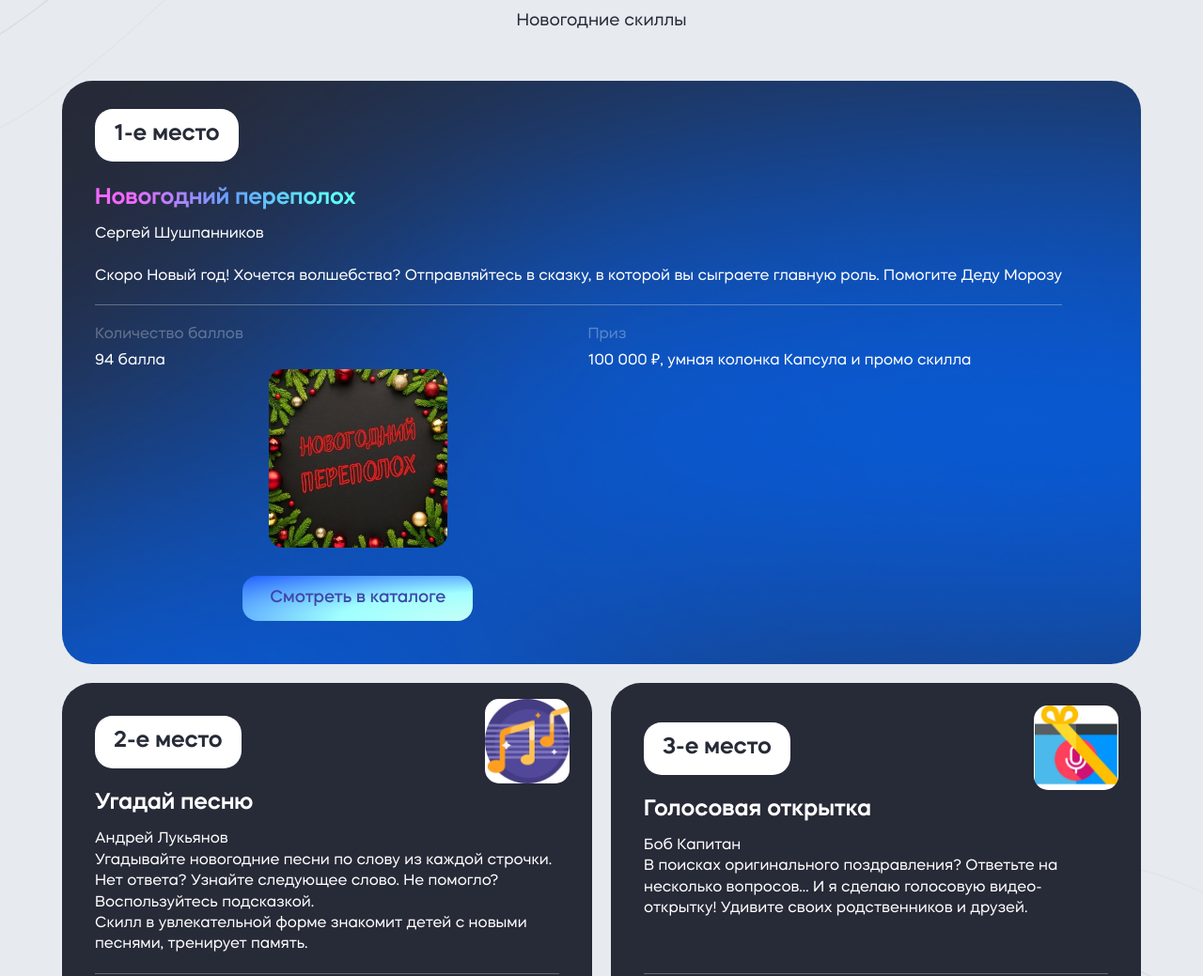
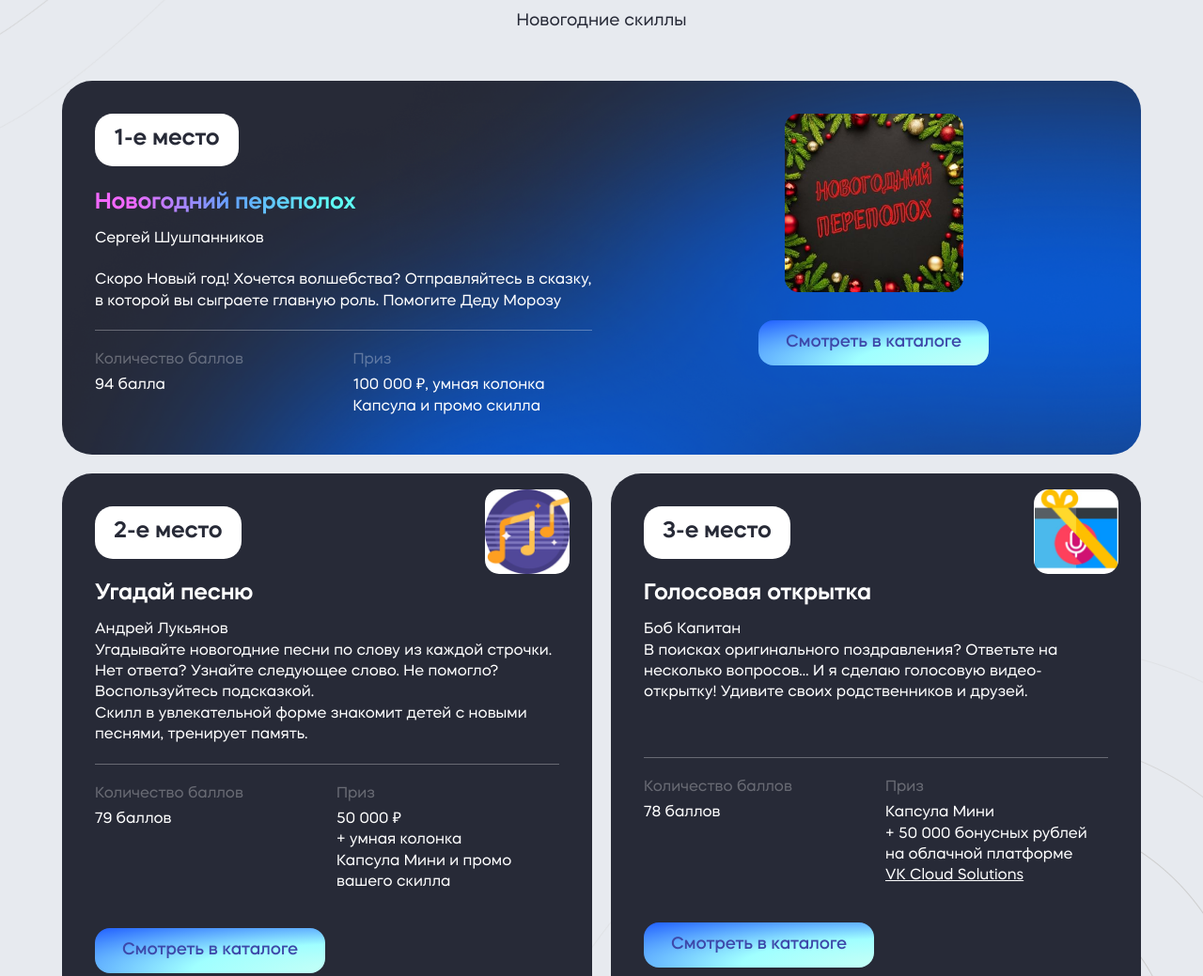
Before and after one commit to Paradigma-digital/marusia-winners, a plain HTML site: page index.html in a window 1280 px wide. Shown: the part 963-2002 px from the top of the page at 94% size. Drawn offline with Linux system fonts and the light colour scheme; some packages are replaced by stand-ins of ours; a script that the page names is missing; a web font is replaced by a local one.

Commit message:
Update styles.css

```diff
--- a/css/styles.css
+++ b/css/styles.css
@@ -3379,13 +3379,7 @@ body .anim-1 span {
 .winner-tmb {
   display: flex;
 }
-.winner-tmb-inner {
-  min-height: 100%;
-  display: flex;
-  justify-content: flex-end;
-
-  flex-direction: column;
-  position: relative; }
+
 
 .winner-tmb-badge {
   background: #fff;
```
